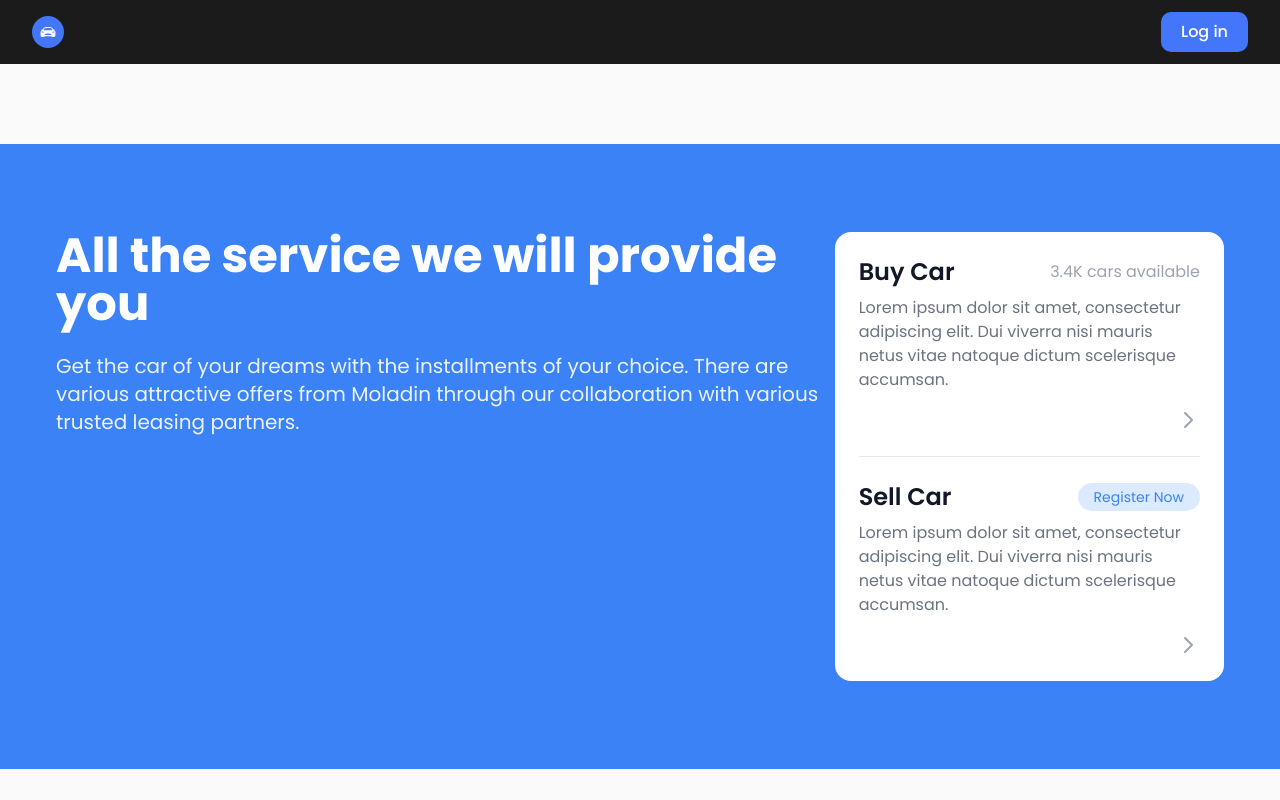
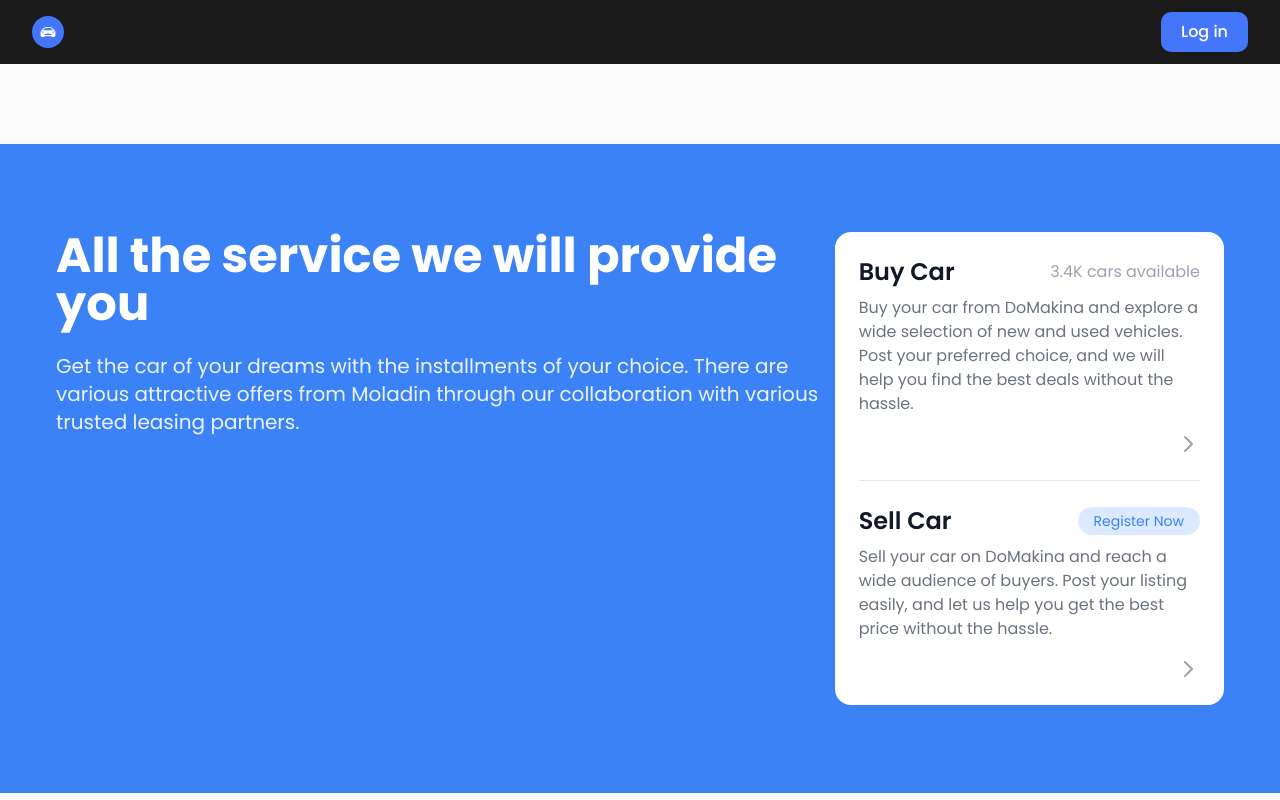
Before and after one commit to DoMakina/frontend, a React (Vite) app: page / in a window 1280 px wide. Shown: the top 800 px of the page. Built offline with nearby package versions, Linux system fonts and the light colour scheme.

Commit message:
Update Services section content and add navigation link to sign-up

```diff
--- a/src/components/pages/Home/Services.jsx
+++ b/src/components/pages/Home/Services.jsx
@@ -1,3 +1,5 @@
+import { Link } from "react-router-dom";
+
 export default function ServicesSection() {
 	return (
 		<div className="w-full bg-blue-500 px-4 py-16 sm:px-6 lg:px-8">
@@ -29,9 +31,10 @@ export default function ServicesSection() {
 								</span>
 							</div>
 							<p className="mb-4 text-gray-500">
-								Lorem ipsum dolor sit amet, consectetur
-								adipiscing elit. Dui viverra nisi mauris netus
-								vitae natoque dictum scelerisque accumsan.
+								Buy your car from DoMakina and explore a wide
+								selection of new and used vehicles. Post your
+								preferred choice, and we will help you find the
+								best deals without the hassle.
 							</p>
 							<div className="flex justify-end">
 								<svg
@@ -58,14 +61,18 @@ export default function ServicesSection() {
 								<h3 className="text-2xl font-semibold text-gray-900">
 									Sell Car
 								</h3>
-								<span className="inline-block rounded-full bg-blue-100 px-4 py-1 text-sm text-blue-500">
+								<Link
+									to="/sign-up"
+									className="inline-block rounded-full bg-blue-100 px-4 py-1 text-sm text-blue-500"
+								>
 									Register Now
-								</span>
+								</Link>
 							</div>
 							<p className="mb-4 text-gray-500">
-								Lorem ipsum dolor sit amet, consectetur
-								adipiscing elit. Dui viverra nisi mauris netus
-								vitae natoque dictum scelerisque accumsan.
+								Sell your car on DoMakina and reach a wide
+								audience of buyers. Post your listing easily,
+								and let us help you get the best price without
+								the hassle.
 							</p>
 							<div className="flex justify-end">
 								<svg
```
